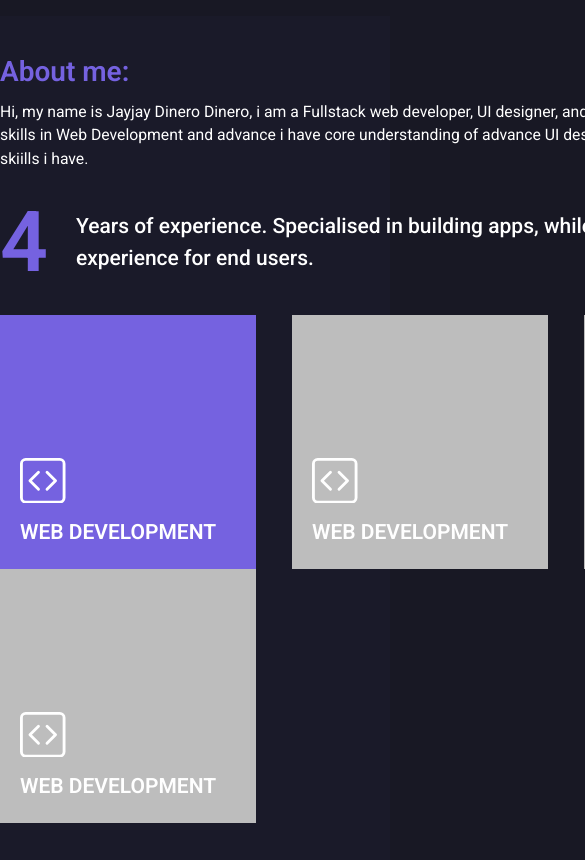
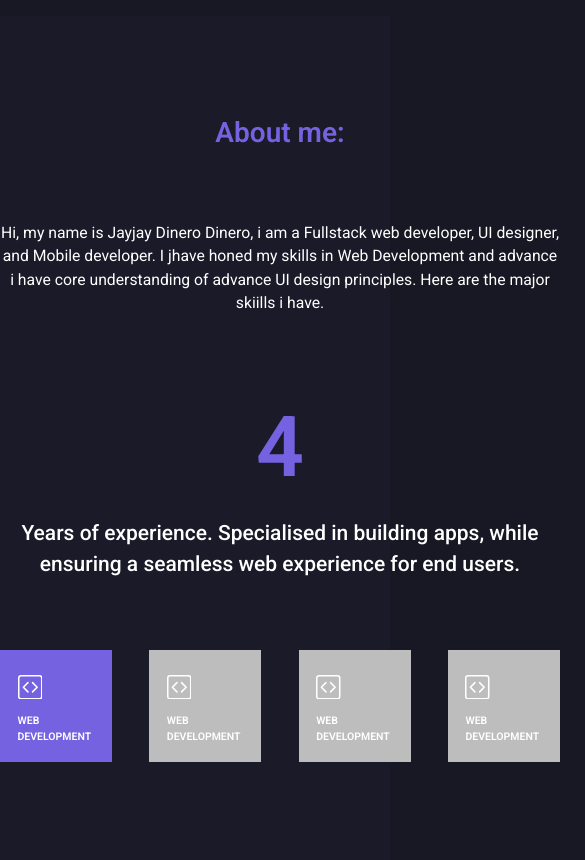
Before and after one commit to ErickBss/Portfolio, a Next.js app: page / in a window 390 px wide. Shown: the part 940-1800 px from the top of the page, 585 px wide, since content can reach past the window. Built offline with nearby package versions, Linux system fonts and the light colour scheme.

Commit message:
responsive_aboute_page_1/2

```diff
--- a/src/components/About/cards.tsx
+++ b/src/components/About/cards.tsx
@@ -16,16 +16,24 @@ export function AbilitiesCards({
   return (
     <Box
       display="flex"
-      w="256px"
-      h="254px"
-      p="20px"
+      w={{ base: '8rem', md: '10rem', lg: '13rem', xl: '15.875rem' }}
+      h={{ base: '8rem', md: '10rem', lg: '13rem', xl: '15.875rem' }}
+      p="1.25rem"
       bg={isActive ? 'purple.400' : 'gray.400'}
       flexDirection="column"
       gap="1rem"
       justifyContent="flex-end"
+      textAlign="left"
     >
-      <Icon as={icon} fontSize="3.25rem" />
-      <Text fontSize="1.5rem" fontWeight="600" textTransform="uppercase">
+      <Icon
+        as={icon}
+        fontSize={{ base: '1.75rem', md: '2rem', lg: '2.5rem', xl: '3.25rem' }}
+      />
+      <Text
+        fontSize={{ base: '0.75rem', md: '1rem', lg: '1.25rem', xl: '1.5rem' }}
+        fontWeight="600"
+        textTransform="uppercase"
+      >
         {ability}
       </Text>
     </Box>
--- a/src/components/About/index.tsx
+++ b/src/components/About/index.tsx
@@ -1,4 +1,4 @@
-import { Flex, Text, Heading, HStack } from '@chakra-ui/react'
+import { Flex, Text, Heading, Stack } from '@chakra-ui/react'
 import { AbilitiesCards } from './cards'
 
 import { BsCodeSquare } from 'react-icons/bs'
@@ -7,12 +7,13 @@ export function About() {
   return (
     <Flex mt="8rem" width="100vw" minH="100vh" bg="purple.900">
       <Flex
-        w="70rem"
+        w={{ base: '40rem', md: '54rem', lg: '64rem', xl: '70rem' }}
         h="auto"
         p="2rem 0"
         margin="0 auto"
         direction="column"
-        align="flex-start"
+        align={{ base: 'center', md: 'flex-start' }}
+        textAlign={{ base: 'center', md: 'left' }}
         justify="space-evenly"
       >
         <Heading color="purple.400" fontWeight="600" fontSize="2rem">
@@ -24,7 +25,11 @@ export function About() {
           Development and advance i have core understanding of advance UI design
           principles. Here are the major skiills i have.
         </Text>
-        <HStack spacing="2rem">
+        <Stack
+          align="center"
+          direction={{ base: 'column', md: 'row' }}
+          spacing={{ base: '0.5rem', md: '2rem' }}
+        >
           <Text fontSize="6rem" fontWeight="600" color="purple.400">
             4
           </Text>
@@ -32,10 +37,10 @@ export function About() {
             Years of experience. Specialised in building apps, while ensuring a
             seamless web experience for end users.
           </Text>
-        </HStack>
+        </Stack>
 
         <Flex
-          width={['60rem', '60rem', '60rem', '70rem']}
+          w={{ base: '40rem', md: '54rem', lg: '64rem', xl: '70rem' }}
           alignItems="flex-start"
           justifyContent="space-between"
           flexWrap="wrap"
```
